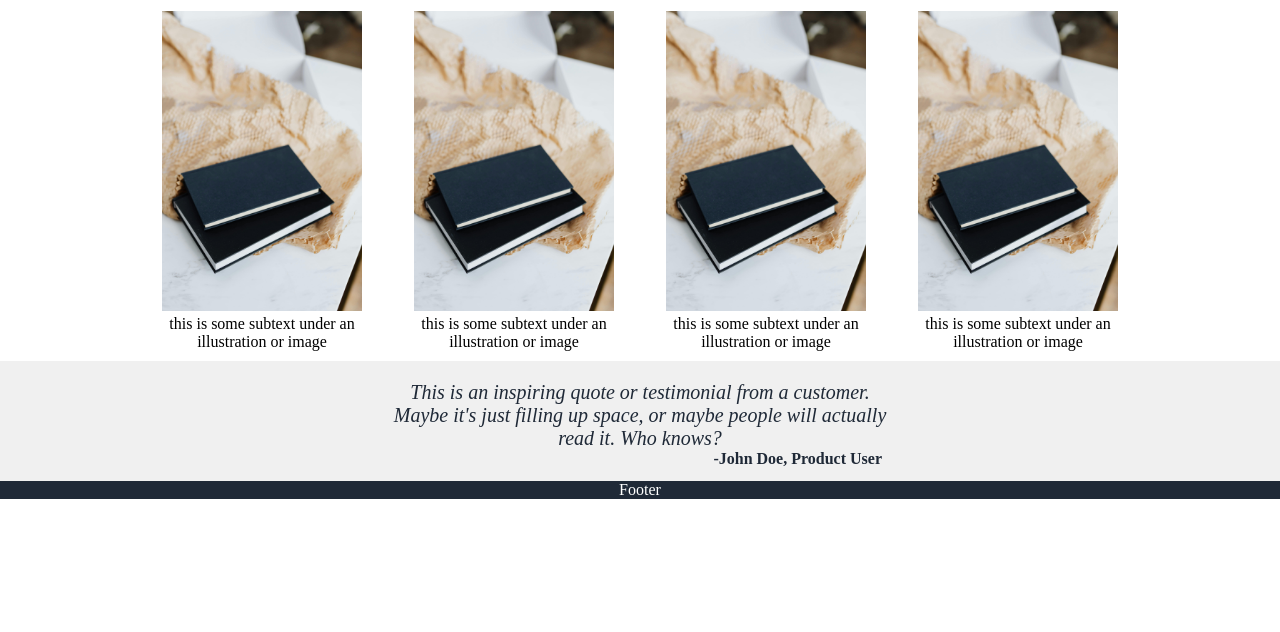
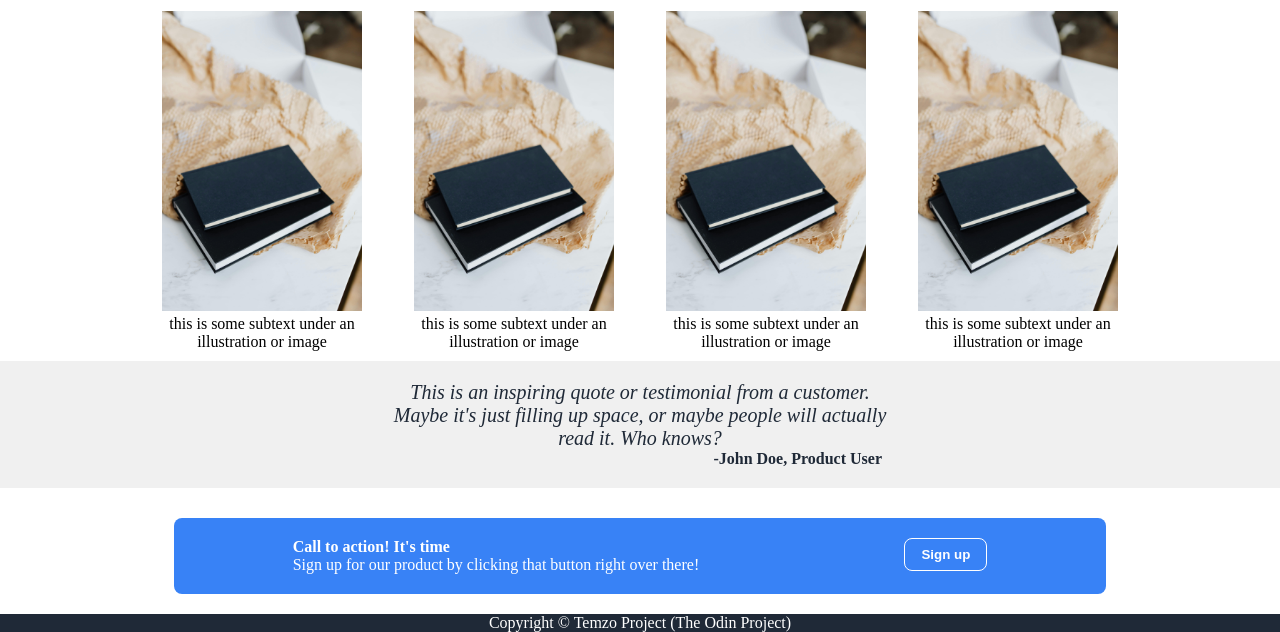
Before and after one commit to Temzoprince/Landing-Page, a plain HTML site: page index.html in a window 1280 px wide. Shown: the part 335-967 px from the top of the page. Before the commit the page ends 834 px from the top, so only its background shows below. Drawn offline with Linux system fonts and the light colour scheme.

Commit message:
Finish landing page

```diff
--- a/index.html
+++ b/index.html
@@ -60,19 +60,19 @@
                 </div>
             </div>
             <div class="section-four">
-                <!-- <div class="blue-four">
+                <div class="blue-four">
                     <div class="left">
-                        <div>Call to action! It's time</div>
+                        <div class="banner-bold">Call to action! It's time</div>
                         <div>Sign up for our product by clicking that button right over there!</div>
                     </div>
                     <div class="right">
                         <button class="sign-up">Sign up</button>
                     </div>
-                </div> -->
+                </div>
             </div>
         </div>
         <div class="footer">
-            Footer
+            Copyright © Temzo Project (The Odin Project)
         </div>
     </body>
 </html>
--- a/styles.css
+++ b/styles.css
@@ -115,7 +115,6 @@ button.sign-up {
     flex-direction: column;
     background-color: #f0f0f0;
     align-items: center;
-    height: 80px;
     padding: 20px;
 }
 
@@ -136,6 +135,34 @@ button.sign-up {
     margin-right: 8px;
 }
 
+.section-four {
+    display: flex;
+    flex-direction: row;
+    justify-content: center;
+    margin: 10px;
+    padding: 20px;
+    margin-bottom: auto;
+}
+
+.blue-four {
+    display: flex;
+    background-color: #3882F6;
+    width: 900px;
+    padding: 20px 16px;
+    border-radius: 8px;
+    justify-content: space-around;
+    color: white;
+}
+
+.banner-bold {
+    font-weight: bold;
+}
+
+.right .sign-up {
+    border: 1px solid white;
+    font-weight: bold;
+}
+
 .footer {
     margin-top: auto;
     display: flex;
```
